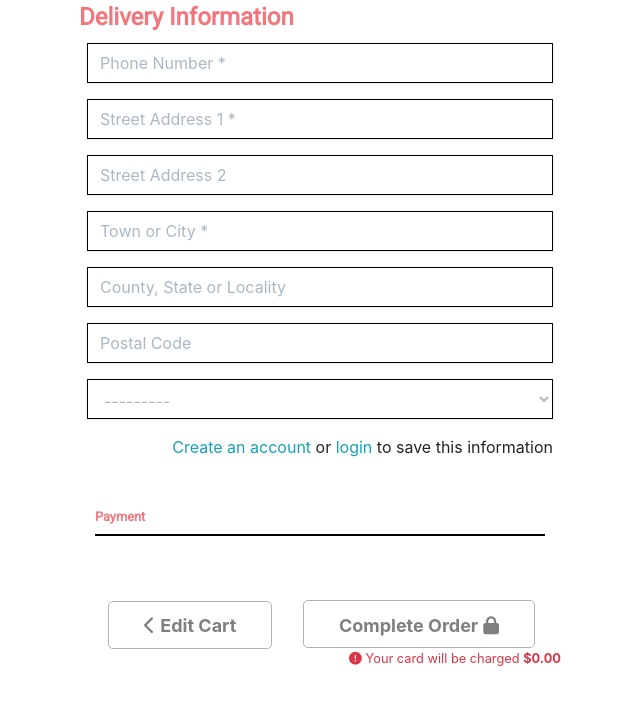
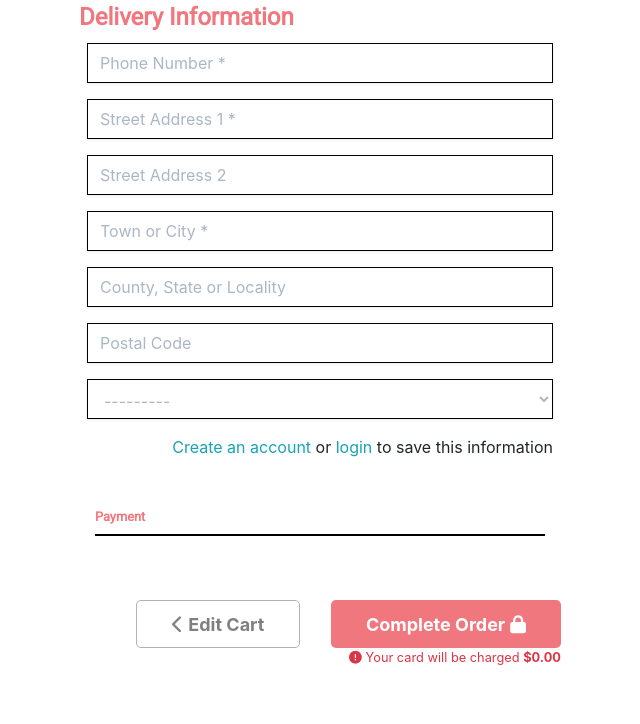
Before and after one commit to Saharalnoor/ysra_house_of_flower_MS, a Django app: template checkout/templates/checkout/checkout.html in a window 1280 px wide. Shown: the part 623-1347 px from the top of the page, without its empty margins (64-704 px from the left). After the commit the page ends 1288 px from the top, so only its background shows below. Run offline with Django 3.2, Linux system fonts and the light colour scheme; the template is opened without the code that fills it: values that come from a table or form of the project are taken from there, others are empty; parts of the project's set-up code (start-up, migrations or seed data) failed here and were passed over; some libraries are stand-ins or nearby versions.

Commit message:
Edited complete order button

```diff
--- a/checkout/templates/checkout/checkout.html
+++ b/checkout/templates/checkout/checkout.html
@@ -92,7 +92,7 @@
 							</span>
 							<span class="font-weight-bold">Edit Cart</span>
 						</a>
-						<button id="submit-button" class="button cart_button_clear">	<span class="font-weight-bold">Complete Order</span>
+						<button id="submit-button" class="button cart_button_checkout icon_checkout"><span class="font-weight-bold">Complete Order</span>
 							<span class="icon">
 								<i class="fas fa-lock"></i>
 							</span>
```
Also changed, not shown: db.sqlite3.
